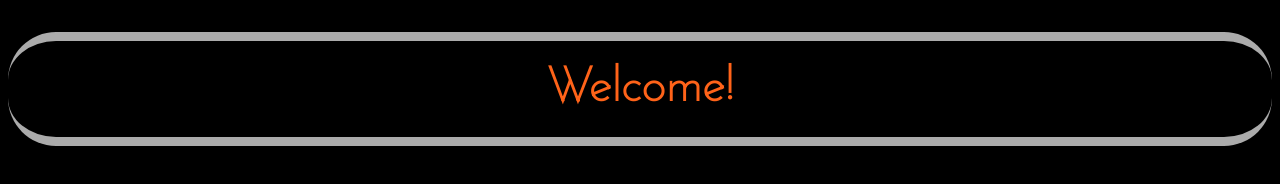
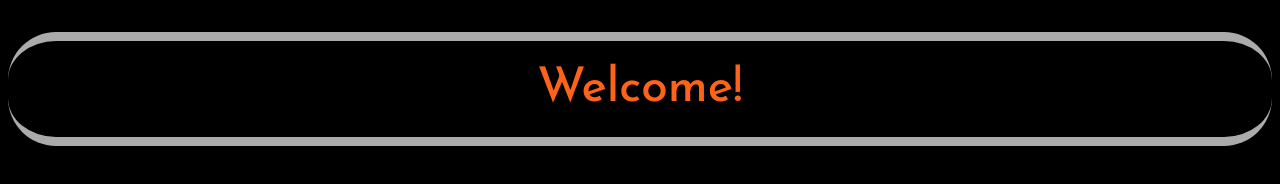
Before and after one commit to w13n/w13n.github.io, a plain HTML site: page index.html in a window 1280 px wide. Drawn offline with Linux system fonts and the light colour scheme.

Commit message:
fixed fonts for real i think

```diff
--- a/index.html
+++ b/index.html
@@ -1,22 +1,10 @@
 <!DOCTYPE html>
 
 <style>
-@font-face {
-    font-family: 'josefin sans italic';
-    src: url(/fonts/josefin-sans-italic.woff2) format('woff2'),
-         url(/fonts/josefin-sans-italic.woff) format('woff');
-    font-weight: normal;
-    font-style: normal;
-  }
-
 
 @font-face {
-    font-family: 'josefin sans';
-    src: url(/fonts/josefin-sans.woff2) format('woff2'),
-         url(/fonts/josefin-sans.woff) format('woff');
-    font-weight: normal;
-    font-style: normal;
-
+  font-family: 'Josefin Sans';
+  src: url(/fonts/Josefin-Sans.woff2) format('woff2');
 }
 
 body{
@@ -32,6 +20,7 @@ h1.title {
   border-bottom: .2em outset #ffffff;
   border-top: .2em inset #ffffff;
   font-size: 3em;
+  font-weight: 500;
   font-family: "Josefin Sans", "Trebuchet", sans-serif;}
 </style>
 
```
Also changed, not shown: fonts/josefin-sans-italic.woff (deleted), fonts/josefin-sans-italic.woff2 (deleted), fonts/josefin-sans.woff (deleted), fonts/josefin-sans.woff2.
